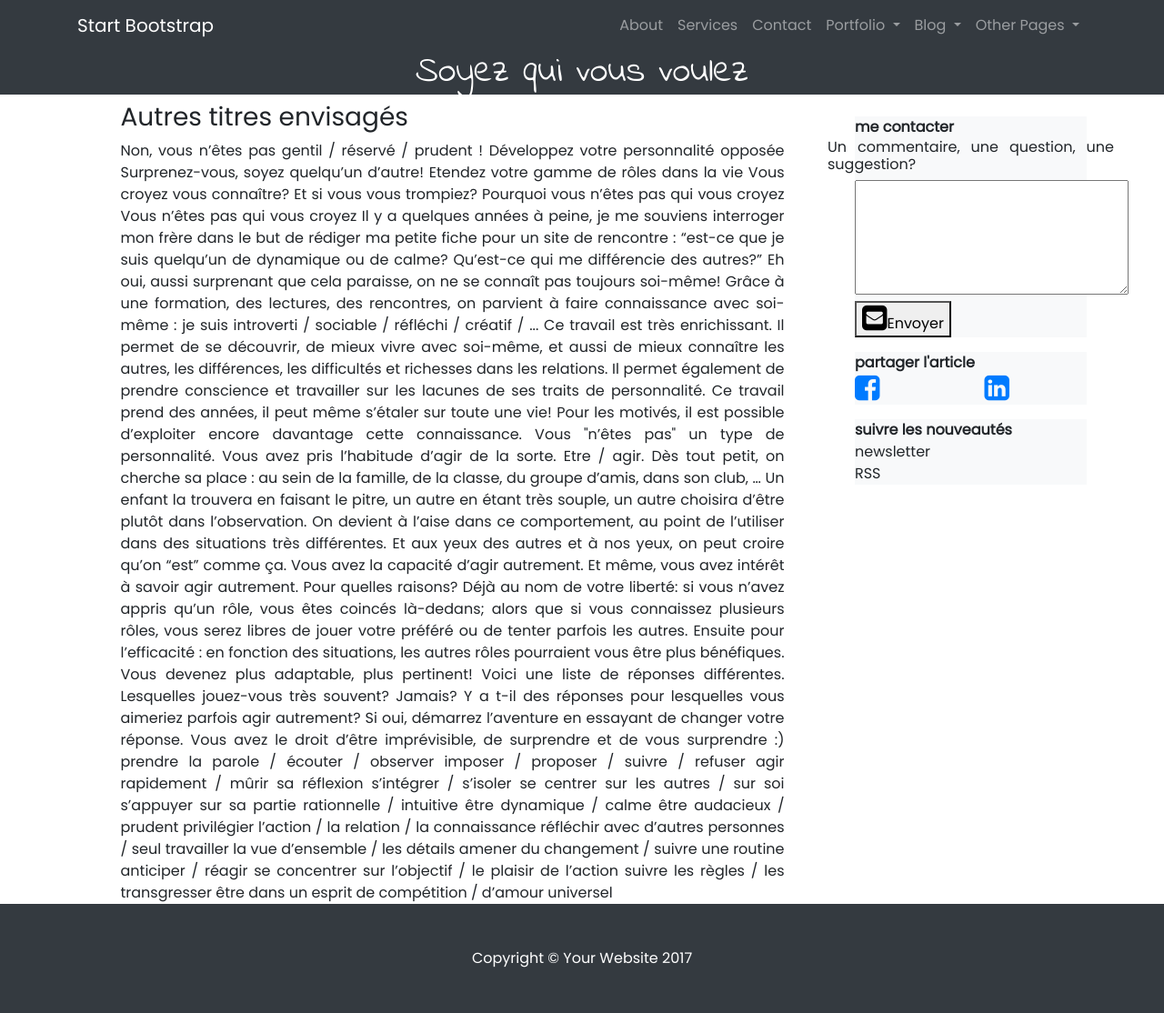
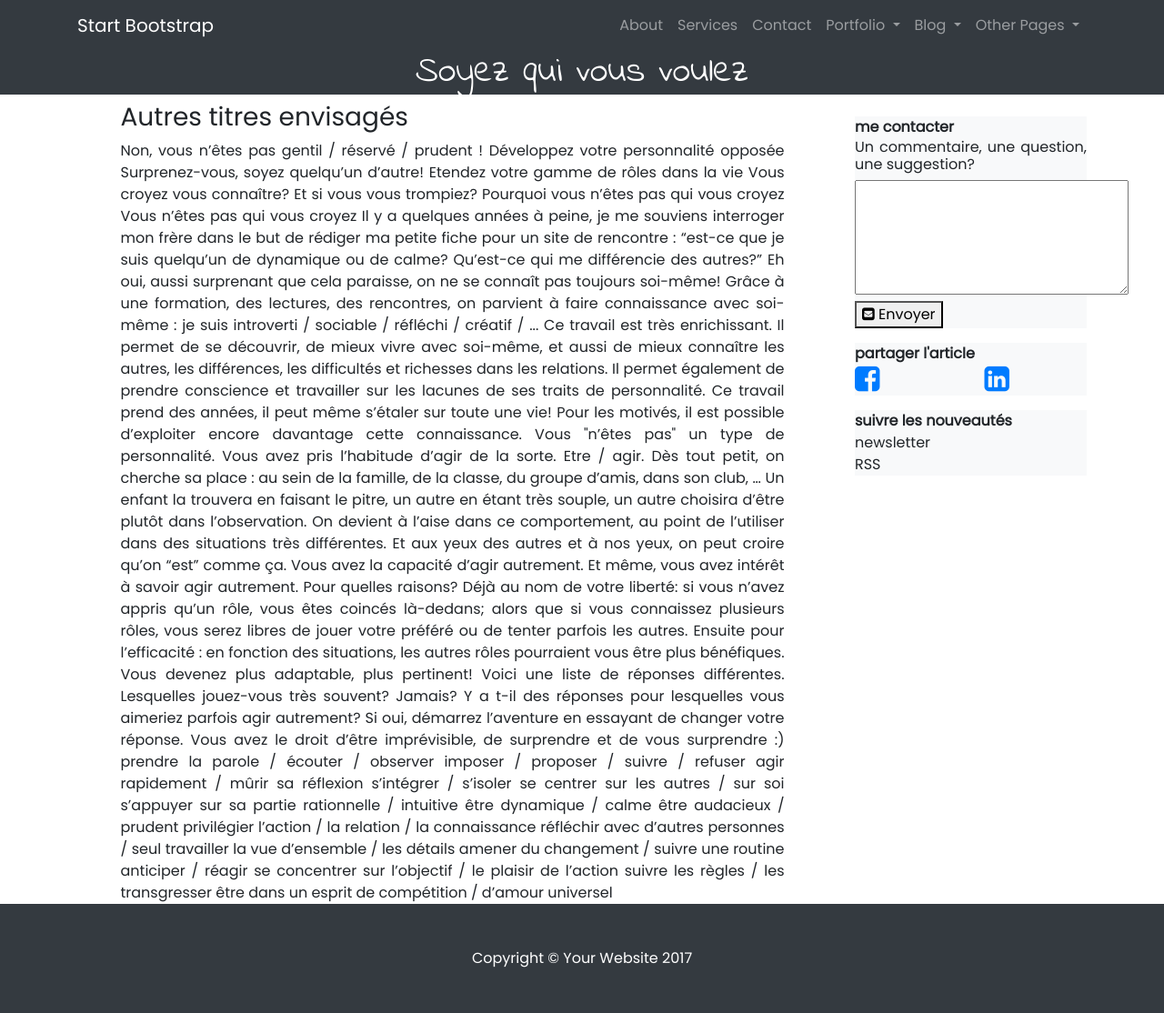
Before and after one commit to OrgaEvolutions/Nathoup.github.io, a Jekyll site: the page built from articles/personnalite.html, in a window 1280 px wide. Shown: the whole page at 91% size. Built offline with Jekyll 4.4.1, drawn with Linux system fonts in a browser that asks for light colours; nearby versions of some CDN libraries; some web fonts are replaced.

Commit message:
Update article.html

```diff
--- a/_layouts/article.html
+++ b/_layouts/article.html
@@ -19,15 +19,15 @@
      <div class = "col-md-offset-1 col-md-3">
            <p><div class="bg-light">
             <div class="row"><div class="col"><b>me contacter</b></div></div>
-             <div class="row">
+             <div class="row"><div class="col">
               <!--<div class = "col-md-2"><a href="mailto:{{ site.email }}" class="author-social" target="_blank"><i class="fa fa-2x fa-envelope-square"></i></a></div>
               <div class = "col-md-10">-->
-              <div class="row"><h6>Un commentaire, une question, une suggestion?</h6></div>
-             </div>
+              <h6>Un commentaire, une question, une suggestion?</h6>
+             </div></div>
              <div class="row"><div class="col">
-               <form action="https://formspree.io/nathaliehoupert@yahoo.fr" method="POST">
+               <form action="https://formspree.io/nathalie.houpert@gmail.com" method="POST">
                  <textarea name=Message rows=5></textarea>
-                <button type=SUBMIT><i class="fa fa-2x fa-envelope-square"></i>Envoyer</button>
+                <button type=SUBMIT><i class="fa fa-1x fa-envelope-square"></i> Envoyer</button>
               </form>
               </div></div>
            </div></p>
```
